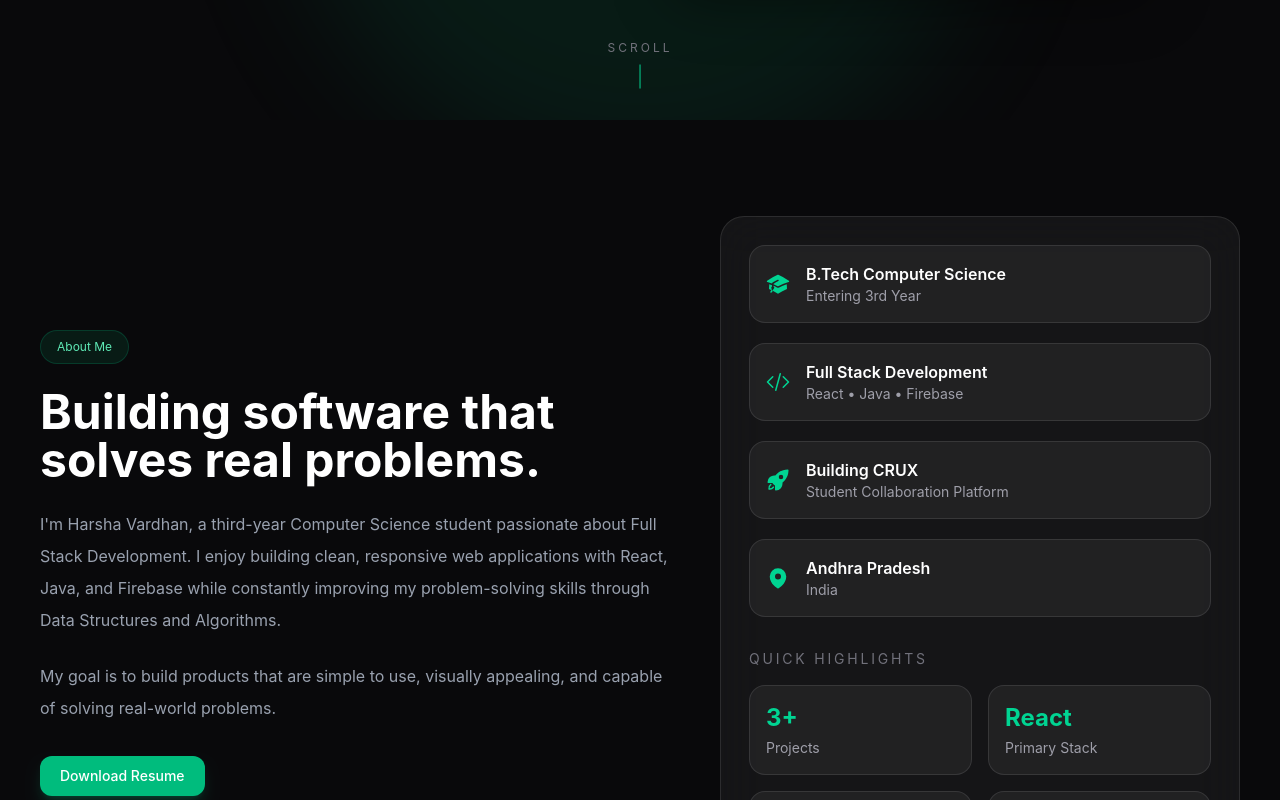
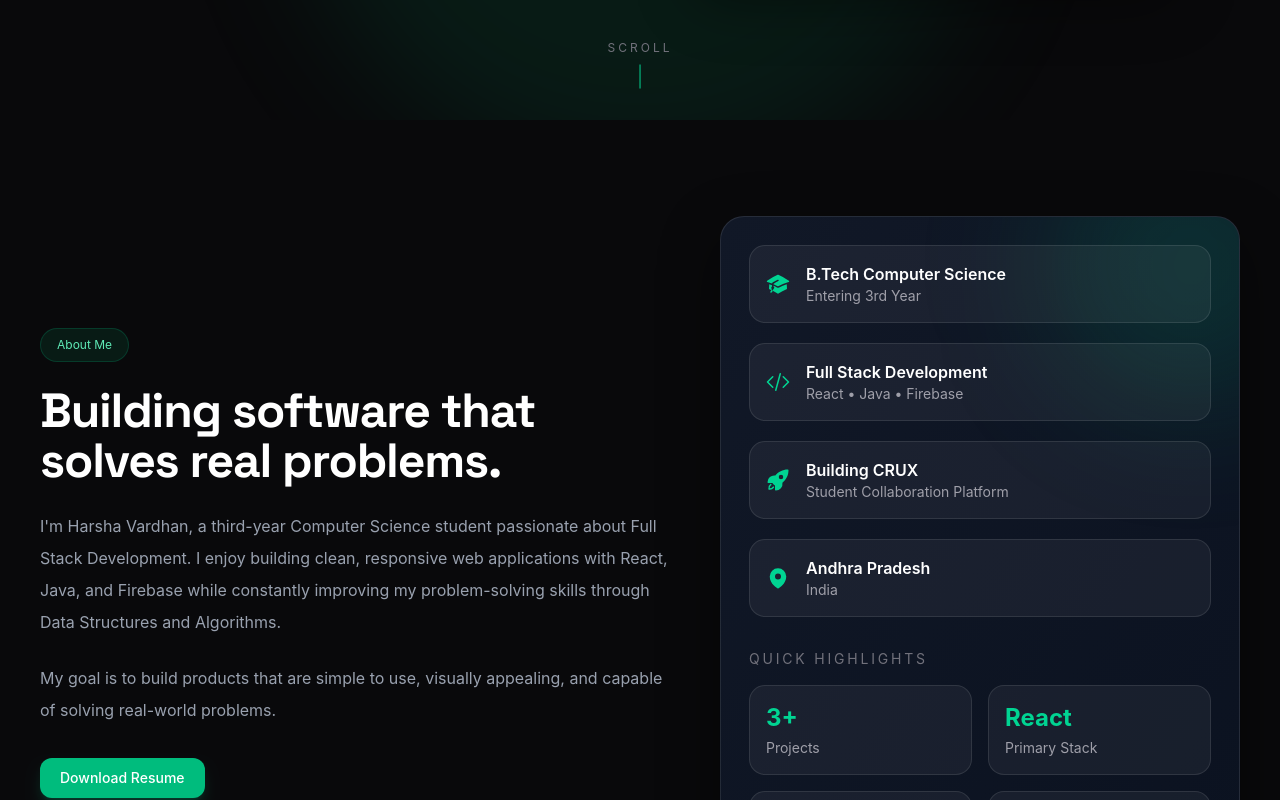
Before and after one commit to harshavardhan0401/Portfolio, a React (Vite) app: page / in a window 1280 px wide. Shown: the part 680-1480 px from the top of the page. Built offline with nearby package versions, Linux system fonts and the light colour scheme.

Commit message:
updated index.html

```diff
--- a/index.html
+++ b/index.html
@@ -4,6 +4,14 @@
     <meta charset="UTF-8" />
     <link rel="icon" type="image/svg+xml" href="/favicon.svg" />
     <meta name="viewport" content="width=device-width, initial-scale=1.0" />
+
+    <link rel="preconnect" href="https://fonts.googleapis.com" />
+    <link rel="preconnect" href="https://fonts.gstatic.com" crossorigin />
+    <link
+      href="https://fonts.googleapis.com/css2?family=Space+Grotesk:wght@500;600;700&display=swap"
+      rel="stylesheet"
+    />
+
     <title>prtfolio</title>
   </head>
   <body>
--- a/src/sections/About/About.jsx
+++ b/src/sections/About/About.jsx
@@ -16,7 +16,7 @@ export default function About() {
   return (
     <Section
       id="about"
-      className="relative overflow-hidden"
+      className="relative flex min-h-screen items-center overflow-hidden"
     >
       <Container>
         <div className="grid items-center gap-12 lg:grid-cols-[1fr_520px]">
@@ -32,7 +32,7 @@ export default function About() {
               About Me
             </span>
 
-            <h2 className="mt-6 text-4xl font-bold text-white md:text-5xl">
+            <h2 className="font-display mt-6 text-4xl font-bold leading-[1.05] tracking-tight text-white md:text-5xl">
               Building software that solves real problems.
             </h2>
 
@@ -69,19 +69,41 @@ export default function About() {
                 relative
                 w-full
                 max-w-[520px]
+                overflow-hidden
                 rounded-3xl
                 border
                 border-white/10
-                bg-white/5
+                bg-gradient-to-br
+                from-[#111827]
+                to-[#0B1220]
                 p-7
-                backdrop-blur-xl
+                shadow-[0_20px_60px_rgba(0,0,0,0.45)]
                 transition-all
                 duration-500
                 hover:border-emerald-500/30
-                hover:shadow-[0_0_40px_rgba(16,185,129,0.12)]
+                hover:shadow-[0_30px_80px_rgba(16,185,129,0.18)]
               "
             >
-              <div className="space-y-5">
+              {/* Glow (matches FeaturedProjectCard) */}
+              <div
+                className="
+                  pointer-events-none
+                  absolute
+                  -right-24
+                  -top-24
+                  h-72
+                  w-72
+                  rounded-full
+                  bg-emerald-500/15
+                  blur-3xl
+                  transition-all
+                  duration-700
+                  group-hover:scale-125
+                  group-hover:bg-emerald-400/30
+                "
+              />
+
+              <div className="relative space-y-5">
                 {/* Education */}
                 <div
                   className="
--- a/src/sections/Hero/Hero.jsx
+++ b/src/sections/Hero/Hero.jsx
@@ -52,7 +52,7 @@ export default function Hero() {
                 duration: 0.7,
                 delay: 0.2,
               }}
-              className="font-['Space_Grotesk'] text-4xl font-bold leading-[0.95] tracking-tight sm:text-5xl md:text-6xl lg:text-7xl"
+              className="font-display text-4xl font-bold leading-[0.95] tracking-tight sm:text-5xl md:text-6xl lg:text-7xl"
             >
               Crafting modern
               <br />
--- a/src/styles/theme.css
+++ b/src/styles/theme.css
@@ -12,3 +12,7 @@
 
   --border: rgba(255,255,255,.08);
 }
+
+@theme {
+  --font-display: "Space Grotesk", ui-sans-serif, system-ui, sans-serif;
+}
```
